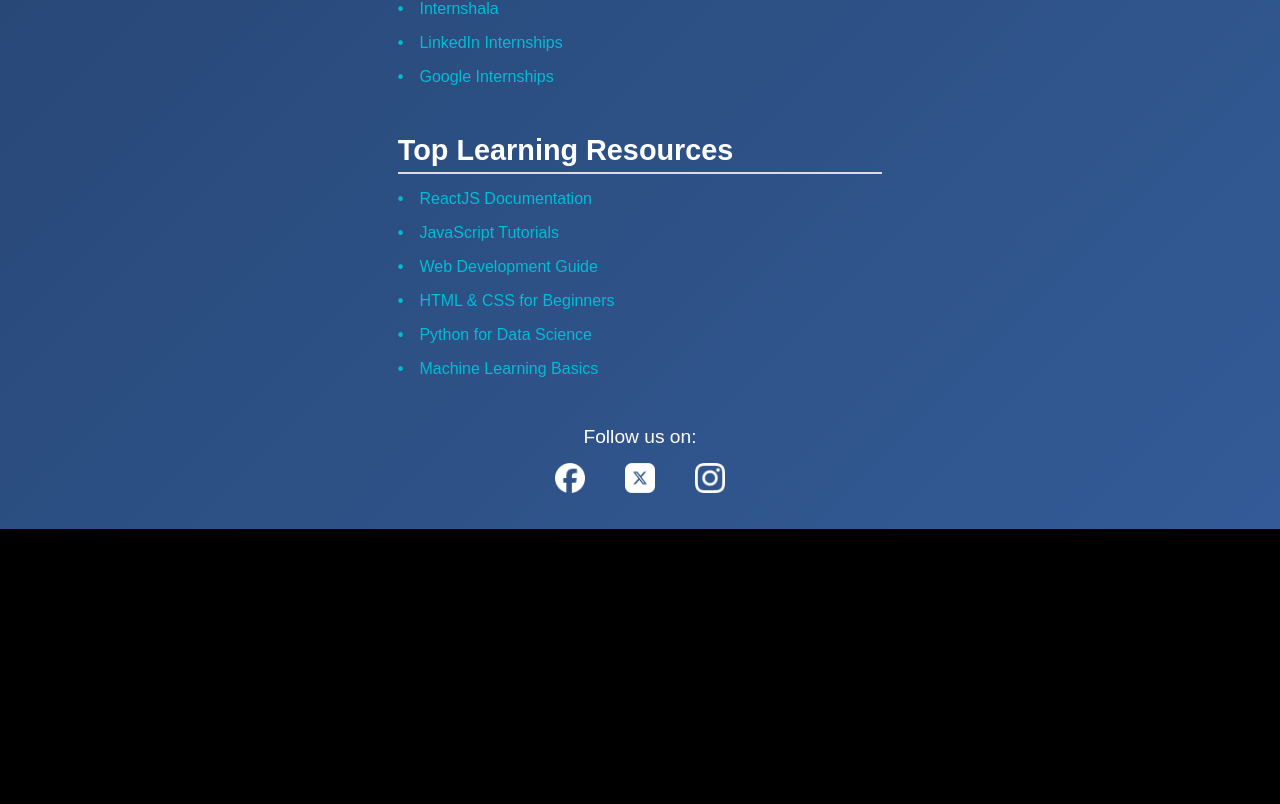
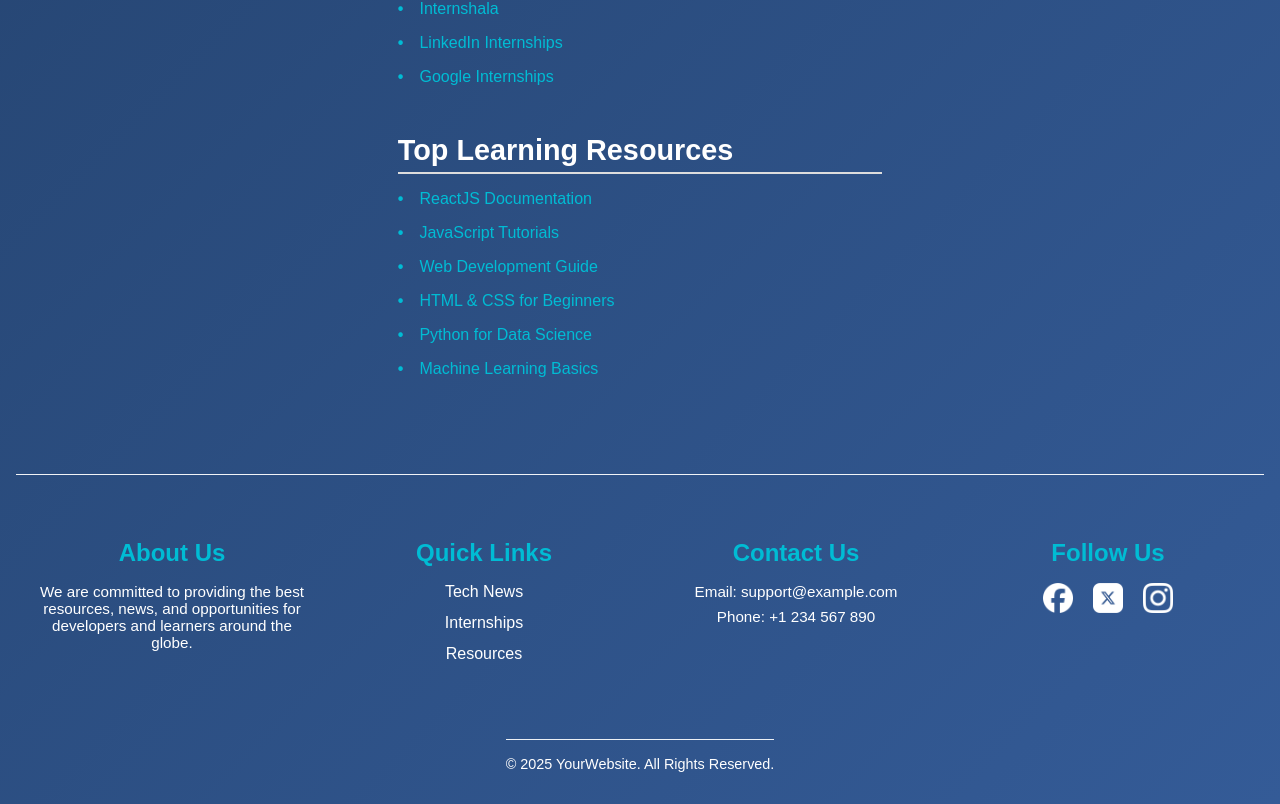
Before and after one commit to t-suraj21/Techtitans, a React app: page / in a window 1280 px wide. Shown: the part 1304-2108 px from the top of the page. Before the commit the page ends 1833 px from the top, so only its background shows below. Built offline with nearby package versions, Linux system fonts and the light colour scheme.

Commit message:
add footer section

```diff
--- a/src/components/HomePage.css
+++ b/src/components/HomePage.css
@@ -23,9 +23,7 @@ body {
   margin-bottom: 2rem;
 }
 
-
 /* Search Bar with Image Icon */
-
 .search-bar {
   display: flex;
   justify-content: center;
@@ -42,6 +40,7 @@ body {
   color: #fffbfb;
   font-size: 1.2rem;
 }
+
 .search-bar input:focus {
   outline: none;
   background-color: rgba(255, 255, 255, 0.2);
@@ -65,9 +64,6 @@ body {
   transform: scale(1.05); /* Slight zoom effect */
   box-shadow: 0 4px 8px rgba(0, 0, 0, 0.2); /* Add subtle shadow effect */
 }
-
-
-
 
 /* Features Section */
 .features {
@@ -143,44 +139,86 @@ body {
 .list-link:hover {
   color: #ffffff;
 }
-/* Social Media Container */
-.social-links-container {
-  text-align: center;
-  margin-top: 20px;
+
+/* Footer Section */
+
+.footer-content {
+  margin-top: 3rem;
+  padding: 2rem 1rem;
+  color: #ffffff;
+  background: transparent; /* Transparent background to blend with the page */
+  display: flex;
+  flex-wrap: wrap;
+  justify-content: space-between;
+  align-items: flex-start;
+  gap: 2rem;
+  border-top: 1px solid rgba(255, 255, 255, 0.934); /* Optional divider */
 }
 
-/* Heading Styling */
-.social-links-heading {
-  font-size: 1.2rem; /* Regular text size */
-  font-weight: 400; /* Regular text weight */
-  margin-bottom: 15px; /* Space below the text */
-  color: #ffffff; /* Adjust color for visibility */
+.footer-section {
+  flex: 1;
+  min-width: 200px;
 }
 
-/* Icons Container */
-.social-icons {
-  display: flex;
-  justify-content: center; /* Center-align the icons */
-  gap: 20px; /* Space between the icons */
+.footer-title {
+  font-size: 1.5rem;
+  font-weight: bold;
+  margin-bottom: 1rem;
+  color: #00bcd4;
+
 }
 
-/* Social Icon Styling */
-.social-link {
-  display: inline-block;
+.footer-section ul {
+  list-style: none;
+  padding: 0;
+  margin: 0;
+}
+
+.footer-section ul li {
+  margin-bottom: 0.8rem;
+}
+
+.footer-section ul li a {
+  color: #ffffff;
+  text-decoration: none;
+  transition: color 0.3s ease, transform 0.3s ease;
+}
+
+.footer-section ul li a:hover {
+  color: #00bcd4;
+  transform: scale(1.05); /* Zoom effect */
+}
+
+.footer-section p {
+  margin: 0.5rem 0;
+  font-size: 0.95rem;
+  color: #ffffff;
+}
+
+.footer-bottom {
+  text-align: center;
+  margin-top: 2rem;
+  font-size: 0.9rem;
+  color: #ffffff;
+  padding-top: 1rem;
+  border-top: 1px solid rgba(255, 255, 255, 0.908); /* Optional divider */
+}
+
+.footer-bottom p {
+  margin: 0;
+}
+/* Social Icons Styling */
+.social-icons img {
+  width: 30px;
+  height: 30px;
+  margin-right: 0.5rem;
   transition: transform 0.3s ease, filter 0.3s ease;
 }
 
-.social-icon {
-  width: 30px; /* Icon size */
-  height: 30px;
-  transition: transform 0.3s ease, filter 0.3s ease;
+.social-icons img:hover {
+  transform: scale(1.1);
+  filter: brightness(1.2);
 }
-
-.social-link:hover .social-icon {
-  transform: scale(1.2); /* Slight zoom on hover */
-  filter: brightness(1.2); /* Brighten icon on hover */
-}
-
 /* Responsive Design */
 @media (max-width: 768px) {
   .homepage-tagline {
@@ -195,17 +233,17 @@ body {
     font-size: 0.9rem;
     padding: 0.8rem 1.5rem;
   }
+
   .feature p {
     font-size: 1rem;
   }
 
-  .social-links-heading {
-    font-size: 1.2rem;
+  .footer-content {
+    flex-direction: column;
+    align-items: center;
   }
 
-  .social-icon {
-    width: 30px;
-    height: 30px;
+  .footer-section {
+    text-align: center;
   }
-
 }
--- a/src/components/Homepage.js
+++ b/src/components/Homepage.js
@@ -126,23 +126,50 @@ const Homepage = () => {
             ))}
           </ul>
         </div>
+      </main>
 
-        {/* Social Links Section */}
-        <div className="social-links-container">
-          <h3 className="social-links-heading">Follow us on:</h3>
-          <div className="social-icons">
-            <a href="https://facebook.com" className="social-link" target="_blank" rel="noopener noreferrer">
-              <img src="./home/facebook.png" alt="Facebook" className="social-icon" />
-            </a>
-            <a href="https://twitter.com" className="social-link" target="_blank" rel="noopener noreferrer">
-              <img src="./home/twitter.png" alt="Twitter" className="social-icon" />
-            </a>
-            <a href="https://instagram.com" className="social-link" target="_blank" rel="noopener noreferrer">
-              <img src="./home/instagram.png" alt="Instagram" className="social-icon" />
-            </a>
+      {/* Footer Section */}
+
+        <div className="footer-content">
+          <div className="footer-section">
+            <h4 className="footer-title">About Us</h4>
+            <p>
+              We are committed to providing the best resources, news, and
+              opportunities for developers and learners around the globe.
+            </p>
+          </div>
+          <div className="footer-section">
+            <h4 className="footer-title">Quick Links</h4>
+            <ul>
+              <li><a href="/technews">Tech News</a></li>
+              <li><a href="/internship">Internships</a></li>
+              <li><a href="/resources">Resources</a></li>
+            </ul>
+          </div>
+          <div className="footer-section">
+            <h4 className="footer-title">Contact Us</h4>
+            <p>Email: support@example.com</p>
+            <p>Phone: +1 234 567 890</p>
+          </div>
+          <div className="footer-section">
+            <h4 className="footer-title">Follow Us</h4>
+            <div className="social-icons">
+              <a href="https://facebook.com" target="_blank" rel="noopener noreferrer">
+                <img src="./home/facebook.png" alt="Facebook" />
+              </a>
+              <a href="https://twitter.com" target="_blank" rel="noopener noreferrer">
+                <img src="./home/twitter.png" alt="Twitter" />
+              </a>
+              <a href="https://instagram.com" target="_blank" rel="noopener noreferrer">
+                <img src="./home/instagram.png" alt="Instagram" />
+              </a>
+            </div>
           </div>
         </div>
-      </main>
+        <div className="footer-bottom">
+          <p>&copy; 2025 YourWebsite. All Rights Reserved.</p>
+        </div>
+
     </div>
   );
 };
```
Also changed, not shown: public/home/chatbot.png, public/home/internships.png.
